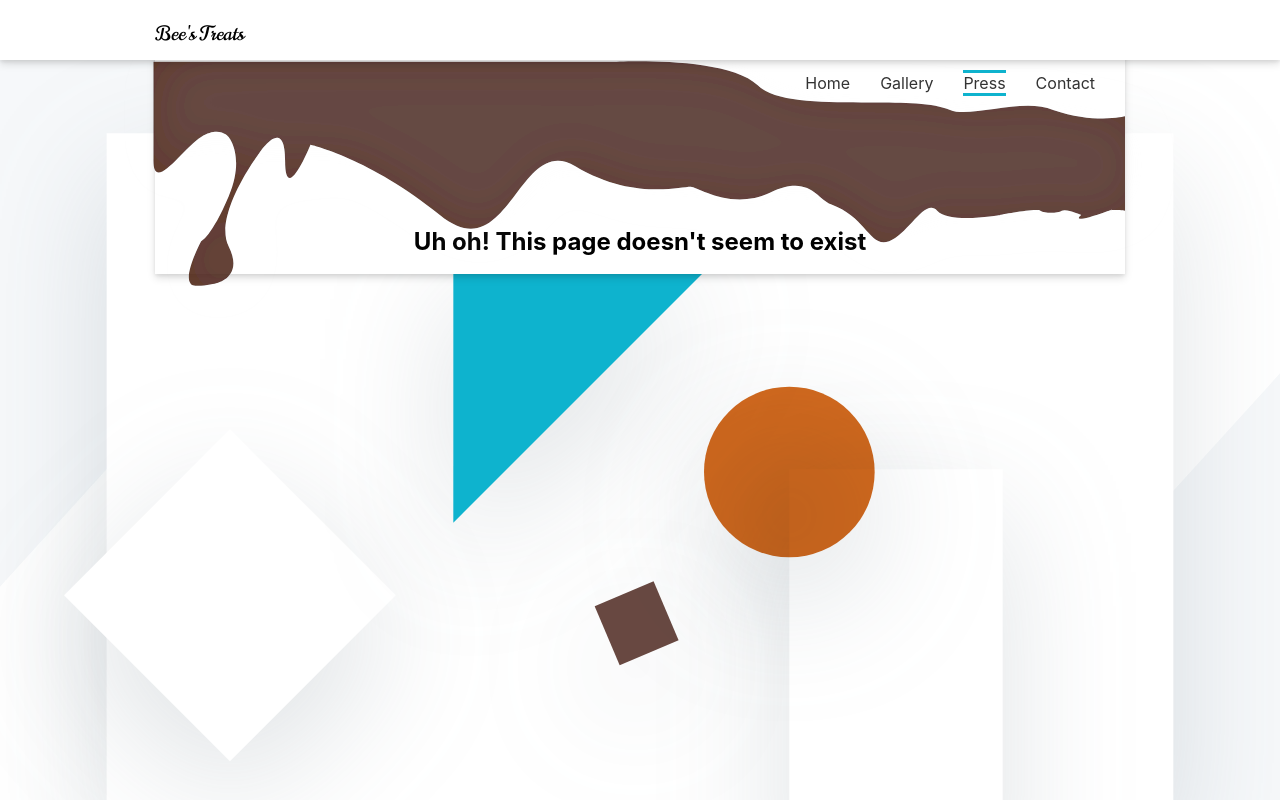
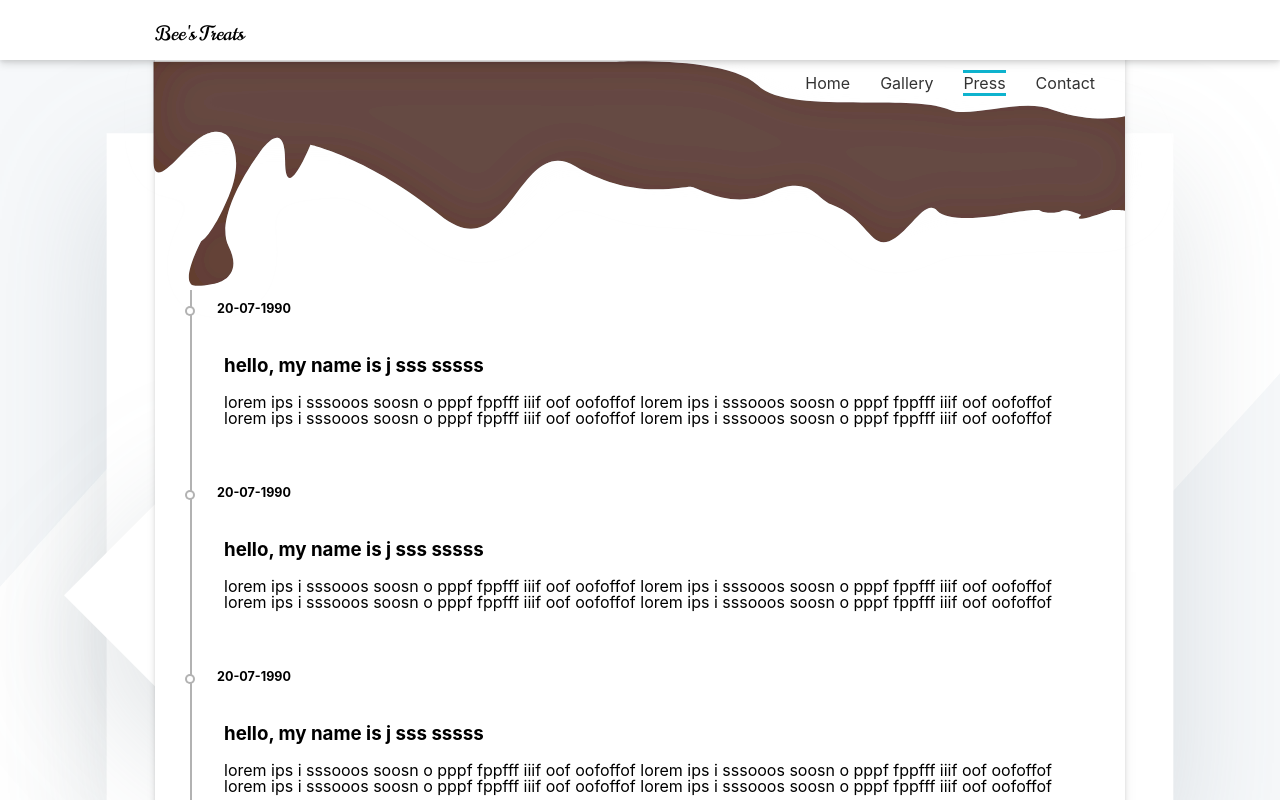
Before and after one commit to okabamac/Wonci-Website, a React (Create React App) app: page /press in a window 1280 px wide. Shown: the top 800 px of the page. Built offline with nearby package versions, Linux system fonts and the light colour scheme; a web font is replaced by a local one.

Commit message:
Created the Press page Made it look like a timeline

```diff
--- a/src/App.js
+++ b/src/App.js
@@ -4,6 +4,7 @@ import {BrowserRouter, Route, Switch} from 'react-router-dom';
 import Hero from './components/Hero';
 import Home from './components/Home';
 import Gallery from './components/Gallery';
+import Press from './components/Press';
 import Contact from './components/Contact';
 import ErrorPage from './components/ErrorPage';
 
@@ -19,6 +20,7 @@ class App extends Component {
         <Route exact path='/' component={Home} />
         <Route exact path='/gallery' component={Gallery} />
         <Route exact path='/contact' component={Contact} />
+        <Route exact path='/press' component={Press} />
         <Route path="*" component={ErrorPage} />
       </Switch>
       </div>
--- a/src/components/Contact.js
+++ b/src/components/Contact.js
@@ -49,10 +49,10 @@ class Contact extends Component {
                    <div className='Container' style={{width: windowWidth>970 && '970px'}}>
                    <div className='contact' style={{top: windowWidth<=698 && '10px'}}>
                    <div className='contact-details'>
-                   <h2>Contact Us <i className='fa fa-envelope'></i></h2>
+                   <h2>Contact Us </h2>
                    <p>No. 12 Green Street, Behind Navy Quarters <br />
                    Kubwa Phase II, Site, Abuja<br/>
-                   +2349059564447, +2349099779460</p>
+                   <i className = 'fa fa-phone'></i>+2349059564447, +2349099779460</p >
                    </div>
                     <form onSubmit={this.handleSubmit}>
                     <div>
--- /dev/null
+++ b/src/components/Press.js
@@ -0,0 +1,56 @@
+import React from 'react';
+import MediaQuery from './MediaQuery';
+import Footer from './Footer';
+const Press = () => {
+    return (
+        <div>
+         <MediaQuery>
+        {({windowWidth}) =>
+
+                   <div className='Container' style={{width: windowWidth>970 && '970px'}}>
+                   <div className='content'>
+    <div className='timeline-item' dateIs='20-07-1990'>
+    <h3>hello, my name is j sss sssss</h3>
+    <p>lorem ips i sssooos soosn o pppf fppfff iiif oof oofoffof
+        lorem ips i sssooos soosn o pppf fppfff iiif oof oofoffof
+        lorem ips i sssooos soosn o pppf fppfff iiif oof oofoffof
+        lorem ips i sssooos soosn o pppf fppfff iiif oof oofoffof
+    </p>
+    </div>
+    <div className='timeline-item' dateIs='20-07-1990'>
+    <h3>hello, my name is j sss sssss</h3>
+    <p>lorem ips i sssooos soosn o pppf fppfff iiif oof oofoffof
+        lorem ips i sssooos soosn o pppf fppfff iiif oof oofoffof
+        lorem ips i sssooos soosn o pppf fppfff iiif oof oofoffof
+        lorem ips i sssooos soosn o pppf fppfff iiif oof oofoffof
+    </p>
+    </div>
+    <div className='timeline-item' dateIs='20-07-1990'>
+    <h3>hello, my name is j sss sssss</h3>
+    <p>lorem ips i sssooos soosn o pppf fppfff iiif oof oofoffof
+        lorem ips i sssooos soosn o pppf fppfff iiif oof oofoffof
+        lorem ips i sssooos soosn o pppf fppfff iiif oof oofoffof
+        lorem ips i sssooos soosn o pppf fppfff iiif oof oofoffof
+    </p>
+    </div>
+    <div className='timeline-item' dateIs='20-07-1990'>
+    <h3>hello, my name is j sss sssss</h3>
+    <p>lorem ips i sssooos soosn o pppf fppfff iiif oof oofoffof
+        lorem ips i sssooos soosn o pppf fppfff iiif oof oofoffof
+        lorem ips i sssooos soosn o pppf fppfff iiif oof oofoffof
+        lorem ips i sssooos soosn o pppf fppfff iiif oof oofoffof
+    </p>
+    </div>
+    </div>
+
+
+                    < Footer />
+                   </div>
+
+        }
+        </MediaQuery>
+    </div>
+    )
+}
+
+export default Press;
--- a/src/styles/_config.scss
+++ b/src/styles/_config.scss
@@ -2,6 +2,7 @@ $primary-color: #684841;
 $secondary-color: #DE8936;
 $box-shadow: 0 4px 8px 0 rgba(0, 0, 0, 0.12),
 0 2px 4px 0 rgba(0, 0, 0, 0.08);
+$border-color: rgba(black, 0.3);
 @mixin easeOut {
     transition: all 0.5s ease-out;
 }
--- a/src/styles/_general.scss
+++ b/src/styles/_general.scss
@@ -196,20 +196,17 @@
     top: 40px;
     padding: 0 4em 4em 4em;
 
-    // h2 {
-    //     text-align: left;
-    //     top: 5em;
-    //     margin-left: .75em;
-    //     margin-bottom: 1.5em;
-    //     i {
-    //         color: #9c3527;
-    //     }
-    // }
+
 
     .contact-details {
         width: 100%;
         line-height: 1.5;
-        display: display-block;
+        text-align: left;
+       padding: 0 1.5em;
+
+       h2 {
+           margin-bottom: -10px;
+       }
     }
     form {
         top: 20px;
@@ -323,7 +320,7 @@
     top: 100px;
     max-width: 600px;
     margin: 0 auto;
-    height: 500px;
+    height: 550px;
     overflow: hidden;
     white-space: nowrap;
     margin-bottom: 10em;
@@ -331,7 +328,7 @@
 
 .slider-wrapper {
     position: relative;
-    height: 70%;
+    height: 80%;
     width: 100%;
 }
 
@@ -339,11 +336,12 @@
     display: inline-block;
     height: 100%;
     width: 100%;
+    box-shadow: $box-shadow;
 }
 
 .arrow {
-    height: 50px;
-    width: 50px;
+    height: 40px;
+    width: 40px;
     display: flex;
     align-items: center;
     justify-content: center;
@@ -355,7 +353,7 @@
 
 .nextArrow {
     position: absolute;
-    top: 50%;
+    top: 40%;
     right: 25px;
     z-index: 5;
     color: #fff;
@@ -363,7 +361,7 @@
 
 .backArrow {
     position: absolute;
-    top: 50%;
+    top:40%;
     left: 25px;
     z-index: 5;
     color: #fff;
@@ -373,3 +371,49 @@
 .fa-arrow-left:before {
     color: #222
 }
+
+.content {
+    position: relative;
+    top: 80px;
+    max-width: 900px;
+    margin: 0 auto;
+    text-align: left;
+
+    .timeline-item {
+        padding: 3em 2em 2em;
+        position: relative;
+        color: black;
+        border-left: 2px solid $border-color;
+
+         p {
+            font-size: 1rem;
+        }
+        &::before {
+            content: attr(dateIs);
+            position: absolute;
+            left: 2em;
+            font-weight: bold;
+            top: 1em;
+            display: block;
+            font-weight: 700;
+            font-size: 0.785rem;
+        }
+
+        &::after {
+            width: 10px;
+            height: 10px;
+            display: block;
+            top: 1em;
+            position: absolute;
+            left: -7px;
+            border-radius: 10px;
+            content: '';
+            border: 2px solid $border-color;
+            background: white;
+        }
+        &:last-child {
+            border-image: linear-gradient(to bottom, $border-color 60%, rgba($border-color, 0)) 1 100%;
+            margin-bottom: 10em;
+        }
+    }
+}
```
